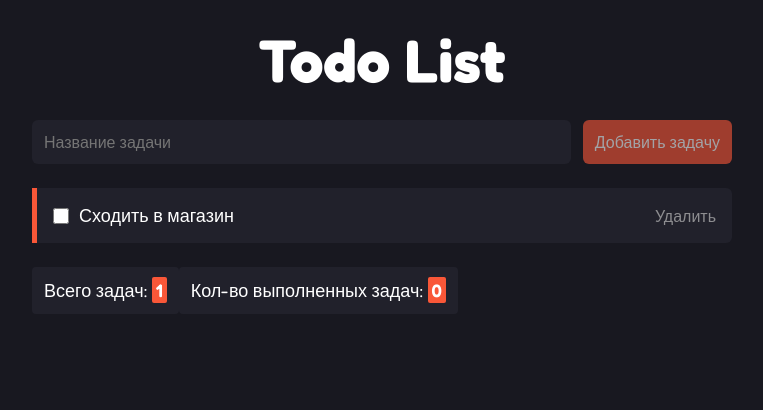
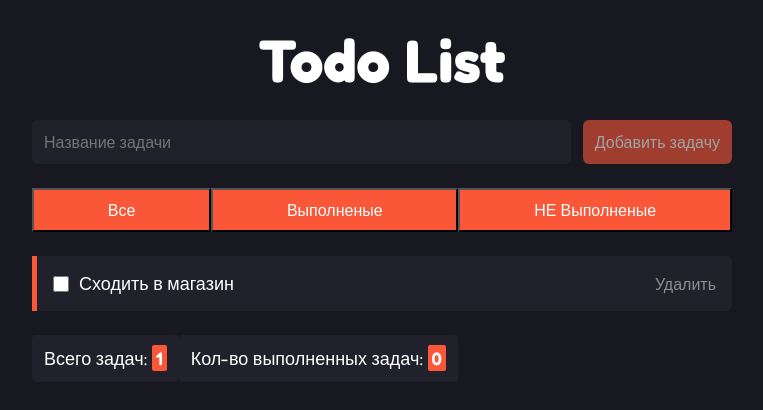
Before and after one commit to ArkadiyJS/my-app-todo-list, a React (Create React App) app: page / in a window 1280 px wide. Shown: the top 410 px of the page, without its empty margins (258-1021 px from the left). Built offline with nearby package versions, Linux system fonts and the light colour scheme.

Commit message:
filter todo full complited

```diff
--- a/src/App.tsx
+++ b/src/App.tsx
@@ -1,6 +1,7 @@
-import { useEffect } from 'react';
+import { useEffect, useState } from 'react';
 import { useAppDispatch, useAppSelector } from './hooks/hooks';
 import { addTask, completeTask, removeTask } from './store/slice/todoSlice';
+import FilterButton from './components/filteredButtonTodo/filterButton';
 import FormAddTask from './components/formTodo/formAddTask';
 import Tasks from './components/taskTodo/tasks';
 import './App.css';
@@ -10,13 +11,27 @@ const App:React.FC = ()=> {
 
   const dispatch = useAppDispatch()
   const todos = useAppSelector((state)=> state.todoSlice.todos)
+  const [filtered, setFiltered] = useState<{id:string, title:string, completed:boolean}[]>(todos)
 
   const onSubmit = (newTask:{id:string, title:string, completed:boolean}) => {
     dispatch(addTask(newTask))
   }
+
   useEffect(()=>{
-    console.log('render')
+    setFiltered(todos)
+
   },[todos])
+
+const todoFilter = (status:boolean|string)=>{
+  if (status === 'all'){
+    setFiltered(todos)
+  }else {
+    let changeTodos = [...todos].filter((t)=> t.completed === status)
+    setFiltered(changeTodos)
+  }
+
+}
+
 
   const completedOneTask = (id:string) => {
     dispatch(completeTask(id))
@@ -32,7 +47,9 @@ const App:React.FC = ()=> {
         <h1> Todo List </h1>
           <FormAddTask  onSubmit={onSubmit} />
 
-          <Tasks todos={todos}  completedOneTask={completedOneTask} removeOneTask={removeOneTask}/>
+          <FilterButton todoFilter={todoFilter}/>
+
+          <Tasks filtered={filtered}  completedOneTask={completedOneTask} removeOneTask={removeOneTask}/>
 
           <footer className='footer'>
             <h6>
--- /dev/null
+++ b/src/components/filteredButtonTodo/filterButton.module.css
@@ -0,0 +1,14 @@
+.filter{
+  display: flex;
+
+
+}
+.button {
+
+  flex-grow:1;
+  padding: 10px;
+  background: var(--secondary);
+}
+.button:focus{
+  color: #000;
+}
--- /dev/null
+++ b/src/components/filteredButtonTodo/filterButton.tsx
@@ -0,0 +1,19 @@
+import React from 'react';
+import s from './filterButton.module.css'
+
+type filterButtonProps = {
+  todoFilter: Function
+}
+
+const FilterButton:React.FC<filterButtonProps>=({todoFilter})=> {
+  return (
+    <div className={s.filter}>
+
+      <button className={s.button} onClick={()=>todoFilter('all')}>Все</button>
+      <button className={s.button} onClick={()=>todoFilter(true)}>Выполненые</button>
+      <button className={s.button} onClick={()=>todoFilter(false)}>НЕ Выполненые</button>
+    </div>
+  );
+}
+
+export default FilterButton;
--- a/src/components/taskTodo/tasks.tsx
+++ b/src/components/taskTodo/tasks.tsx
@@ -2,7 +2,7 @@ import React from 'react';
 import Task from './task';
 
 type TasksProps = {
-  todos:{
+  filtered:{
     id: string;
     title: string;
     completed: boolean;
@@ -11,12 +11,12 @@ completedOneTask:Function,
 removeOneTask:Function,
 }
 
-const Tasks:React.FC<TasksProps> = ({todos,completedOneTask,removeOneTask})=> {
+const Tasks:React.FC<TasksProps> = ({filtered,completedOneTask,removeOneTask})=> {
 
   return (
     <ul className='tasks'>
       {
-        todos.map((t)=><Task key={t.id} id={t.id} title={t.title} completed={t.completed} removeOneTask={removeOneTask}  completedOneTask={completedOneTask}/>)
+        filtered.map((t)=><Task key={t.id} id={t.id} title={t.title} completed={t.completed} removeOneTask={removeOneTask}  completedOneTask={completedOneTask}/>)
       }
 
     </ul>
```
